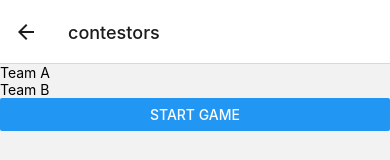
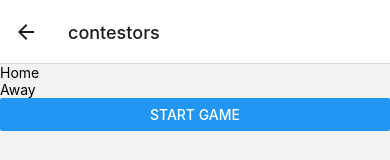
Before and after one commit to idanbendavid/scoreboard, a React Native app: screen /contestors in a window 390 px wide. Shown: the top 160 px of the page. Built offline with nearby package versions, Linux system fonts and the light colour scheme.

Commit message:
renaming team names component

```diff
--- a/App.js
+++ b/App.js
@@ -7,7 +7,7 @@ import FootballScreen from './src/components/screens/football';
 import BasketballScreen from './src/components/screens/basketball';
 import VolleyballScreen from './src/components/screens/volleyball';
 import HandballScreen from './src/components/screens/handball';
-import EnterTeamNamesScreen from './src/components/common/teamNames';
+import EnterContestors from './src/components/common/contestors';
 import EndGame from './src/components/common/endGame';
 
 const Stack = createStackNavigator();
@@ -22,13 +22,13 @@ function App() {
         {/* ---------------  initial route  ------------------ */}
 
         <Stack.Screen name="sportList" component={SportsListScreen} />
-        <Stack.Screen name="contestors" component={EnterTeamNamesScreen} />
+        <Stack.Screen name="contestors" component={EnterContestors} />
 
-        <Stack.Screen name="football" component={FootballScreen} />
-        <Stack.Screen name="basketball" component={BasketballScreen} />
-        <Stack.Screen name="volleyball" component={VolleyballScreen} />
-        <Stack.Screen name="handball" component={HandballScreen} />
-        <Stack.Screen name="endGame" component={EndGame} />
+        <Stack.Screen options={{headerShown: false}} name="football" component={FootballScreen} />
+        <Stack.Screen options={{headerShown: false}} name="basketball" component={BasketballScreen} />
+        <Stack.Screen options={{headerShown: false}} name="volleyball" component={VolleyballScreen} />
+        <Stack.Screen options={{headerShown: false}} name="handball" component={HandballScreen} />
+        <Stack.Screen options={{headerShown: true}} name="endGame" component={EndGame} />
       </Stack.Navigator>
     </NavigationContainer>
   );
--- a/src/components/common/teamNames.js
+++ b/src/components/common/contestors.js
@@ -1,14 +1,14 @@
 import React, { useState } from 'react';
 import { View, TextInput, Button } from 'react-native';
 
-const EnterTeamNamesScreen = ({ navigation, route }) => {
-  const [teamA, setTeamA] = useState('');
-  const [teamB, setTeamB] = useState('');
+const EnterContestors = ({ navigation, route }) => {
+  const [home, setHome] = useState('Home');
+  const [away, setAway] = useState('Away');
 
   const handleStartGame = () => {
     const { sport } = route.params;
     navigation.navigate(sport.name.toLowerCase(), {
-      teamNames: { teamA, teamB },
+      teamNames: { home, away },
       backgroundImage: sport.backgroundImage,
     });
   };
@@ -16,18 +16,18 @@ const EnterTeamNamesScreen = ({ navigation, route }) => {
   return (
     <View>
       <TextInput
-        placeholder="Team A"
-        value={teamA}
-        onChangeText={setTeamA}
+        placeholder="Home"
+        value={home}
+        onChangeText={setHome}
       />
       <TextInput
-        placeholder="Team B"
-        value={teamB}
-        onChangeText={setTeamB}
+        placeholder="Away"
+        value={away}
+        onChangeText={setAway}
       />
       <Button title="Start Game" onPress={handleStartGame} />
     </View>
   );
 };
 
-export default EnterTeamNamesScreen;
+export default EnterContestors;
```
